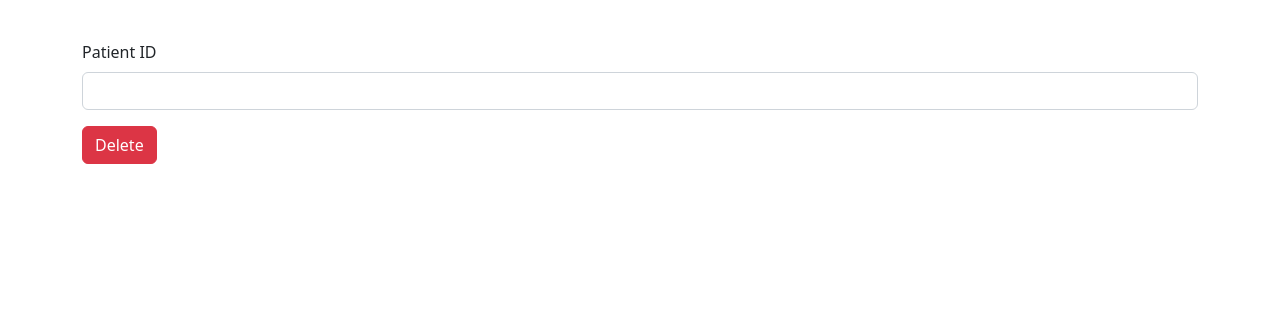
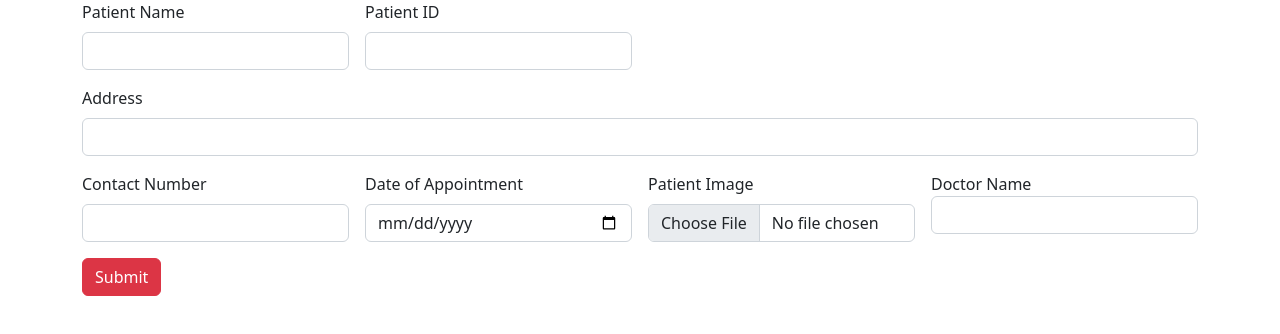
Before and after one commit to anugraha4/HospitalAppAngular, an Angular app: page / in a window 1280 px wide. Shown: the top 334 px of the page. Built offline with nearby package versions, Linux system fonts and the light colour scheme.

Commit message:
routing done

```diff
--- a/src/app/app.component.html
+++ b/src/app/app.component.html
@@ -1,3 +1,3 @@
-<app-patientdelete></app-patientdelete>
+
 
 <router-outlet></router-outlet>
--- a/src/app/app.module.ts
+++ b/src/app/app.module.ts
@@ -1,4 +1,4 @@
-import { NgModule } from '@angular/core';
+import { Component, NgModule } from '@angular/core';
 import { BrowserModule } from '@angular/platform-browser';
 
 import { AppRoutingModule } from './app-routing.module';
@@ -6,6 +6,22 @@ import { AppComponent } from './app.component';
 import { PatiententryComponent } from './patiententry/patiententry.component';
 import { PatientsearchComponent } from './patientsearch/patientsearch.component';
 import { PatientdeleteComponent } from './patientdelete/patientdelete.component';
+import { Route, RouterModule, Routes } from '@angular/router';
+const myRoute:Routes=[
+{
+  path:"",
+  component:PatiententryComponent
+},
+{
+  path:"search",
+  component:PatientsearchComponent
+
+},
+{
+  path:"delete",
+  component:PatientdeleteComponent
+}
+]
 
 @NgModule({
   declarations: [
@@ -16,7 +32,8 @@ import { PatientdeleteComponent } from './patientdelete/patientdelete.component'
   ],
   imports: [
     BrowserModule,
-    AppRoutingModule
+    AppRoutingModule,
+    RouterModule.forRoot(myRoute)
   ],
   providers: [],
   bootstrap: [AppComponent]
```
